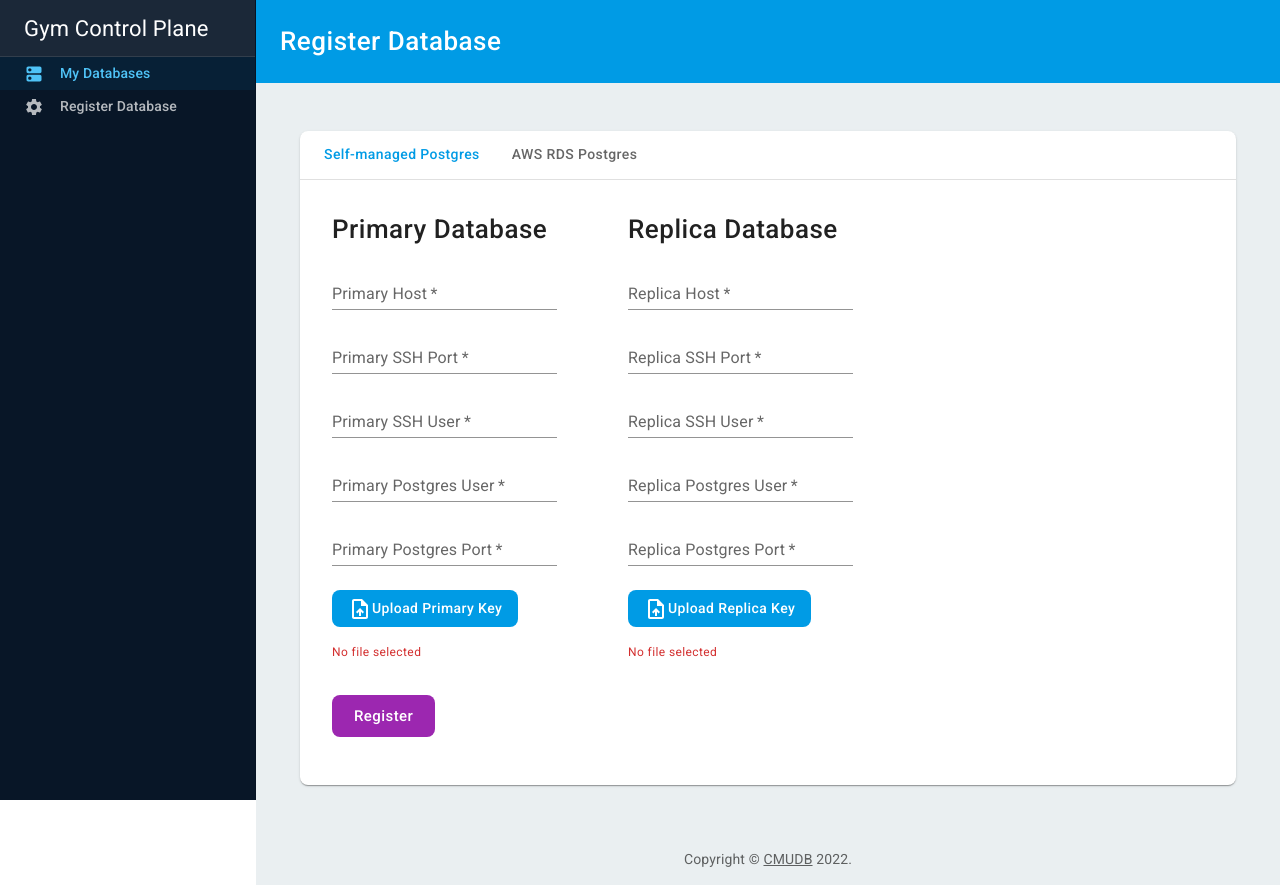
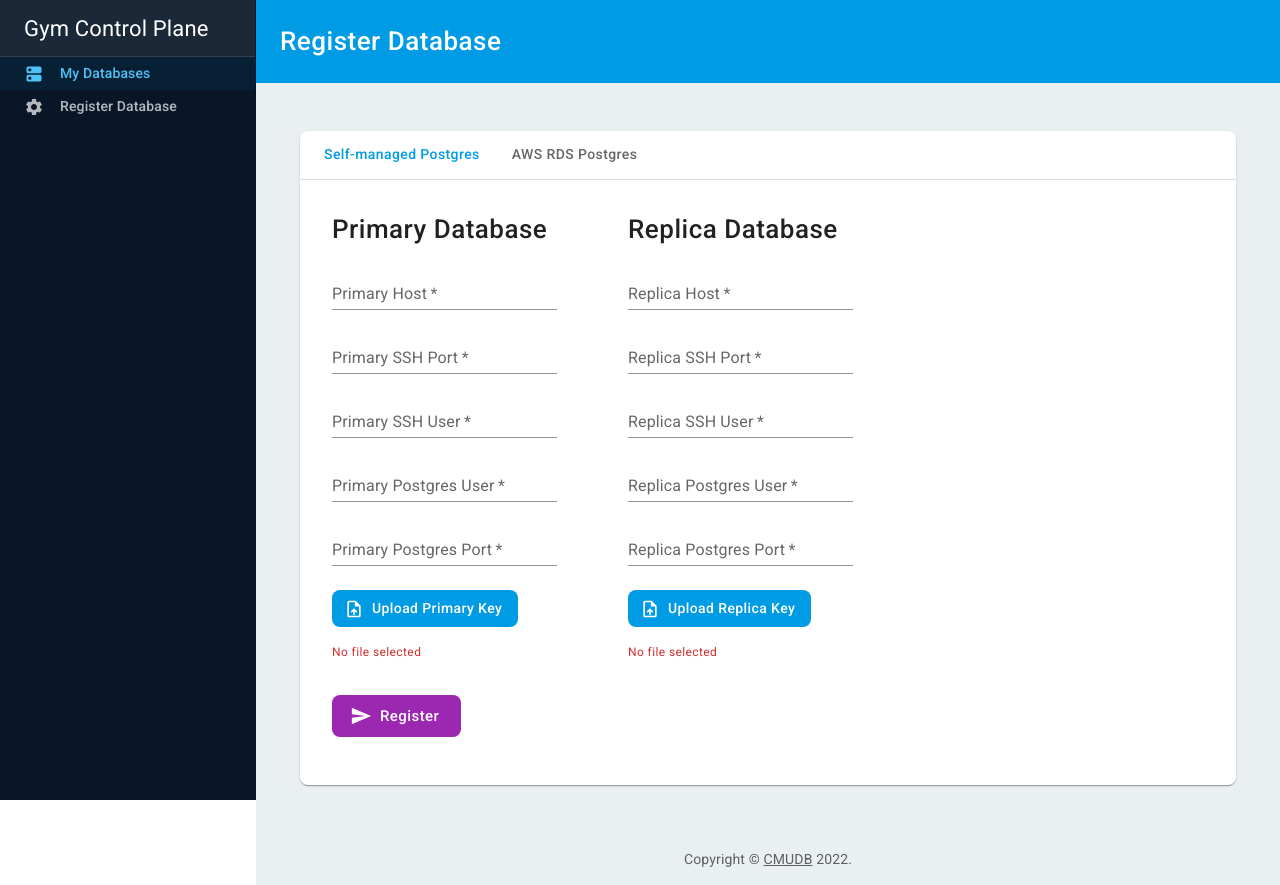
Before and after one commit to cmu-db/noisepage-control, a React (Create React App) app in the folder control_plane/client-app/: page /register in a window 1280 px wide. Built offline with nearby package versions, Linux system fonts and the light colour scheme.

Commit message:
register loading and succeed effect

```diff
--- a/control_plane/client-app/package.json
+++ b/control_plane/client-app/package.json
@@ -6,6 +6,7 @@
     "@emotion/react": "^11.10.4",
     "@emotion/styled": "^11.10.4",
     "@mui/icons-material": "^5.10.3",
+    "@mui/lab": "^5.0.0-alpha.99",
     "@mui/material": "^5.10.5",
     "@testing-library/jest-dom": "^5.16.5",
     "@testing-library/react": "^13.4.0",
--- a/control_plane/client-app/src/pages/RegisterDatabases/RegisterForm.js
+++ b/control_plane/client-app/src/pages/RegisterDatabases/RegisterForm.js
@@ -1,12 +1,15 @@
-import { useReducer } from 'react';
+import { useState, useReducer } from 'react';
 import TextField from '@mui/material/TextField';
 import Box from '@mui/material/Box';
 import Grid from '@mui/material/Grid';
 import Button from '@mui/material/Button';
+import LoadingButton from '@mui/lab/LoadingButton';
 import Typography from '@mui/material/Typography';
 import FormHelperText from '@mui/material/FormHelperText';
 
 import UploadFile from '@mui/icons-material/UploadFile';
+import Send from '@mui/icons-material/Send';
+import Done from '@mui/icons-material/Done';
 import axios from '../../util/axios';
 
 function RegisterForm({ environment }) {
@@ -28,10 +31,13 @@ function RegisterForm({ environment }) {
       replica_key_file: null
     }
   );
+  const [registerLoading, setRegisterLoading] = useState(false);
+  const [registerSuccess, setRegisterSuccess] = useState(false);
 
   const handleSubmit = async e => {
     e.preventDefault();
     console.log(formInput);
+    setRegisterLoading(true);
 
     const formData = new FormData();
     Object.keys(formInput).forEach(key => {
@@ -41,6 +47,8 @@ function RegisterForm({ environment }) {
     try {
       const res = await axios.post('/database_manager/register/', formData)
       console.log(res);
+      setRegisterLoading(false);
+      setRegisterSuccess(true);
     } catch (error) {
       console.error(error);
     }
@@ -112,8 +120,7 @@ function RegisterForm({ environment }) {
             variant="standard"
             onChange={handleInput}
           />
-          <Button variant="contained" component="label" sx={{ m: 1, mt: 2 }}>
-            <UploadFile />
+          <Button variant="contained" component="label" startIcon={<UploadFile />} sx={{ m: 1, mt: 2 }}>
             Upload Primary Key
             <input type="file" name="primary_key_file" hidden onChange={handleUpload}/>
           </Button>
@@ -165,8 +172,7 @@ function RegisterForm({ environment }) {
             variant="standard"
             onChange={handleInput}
           />
-          <Button variant="contained" component="label" sx={{ m: 1, mt: 2 }}>
-            <UploadFile />
+          <Button variant="contained" component="label" startIcon={<UploadFile />} sx={{ m: 1, mt: 2 }}>
             Upload Replica Key
             <input type="file" name="replica_key_file" hidden onChange={handleUpload}/>
           </Button>
@@ -177,9 +183,19 @@ function RegisterForm({ environment }) {
           }
         </Grid>
         <Grid item xs={12} sx={{ p: 1, py: 3 }}>
-          <Button variant="contained" color="secondary" type="submit" size="large">
+          <LoadingButton
+            variant="contained"
+            color="secondary"
+            startIcon={registerSuccess ? <Done /> : <Send />}
+            type="submit"
+            size="large"
+            loading={registerLoading}
+            loadingPosition="start"
+            disabled={registerSuccess}
+            sx={{ '&.Mui-disabled': { bgcolor: '#a5d6a7' } }}
+          >
             Register
-          </Button>
+          </LoadingButton>
         </Grid>
       </Grid>
     </Box>
--- a/control_plane/client-app/src/util/axios.js
+++ b/control_plane/client-app/src/util/axios.js
@@ -1,10 +1,7 @@
 import axios from 'axios';
 
 const instance = axios.create({
-  baseURL: 'http://localhost:8000',
-  headers: {
-    // 'Access-Control-Allow-Origin': 'http://localhost:8000',
-  }
+  baseURL: 'http://localhost:8000'
 });
 
 export default instance;
```
Also changed, not shown: 1 other file (tests, documents, lock files or other folders).
